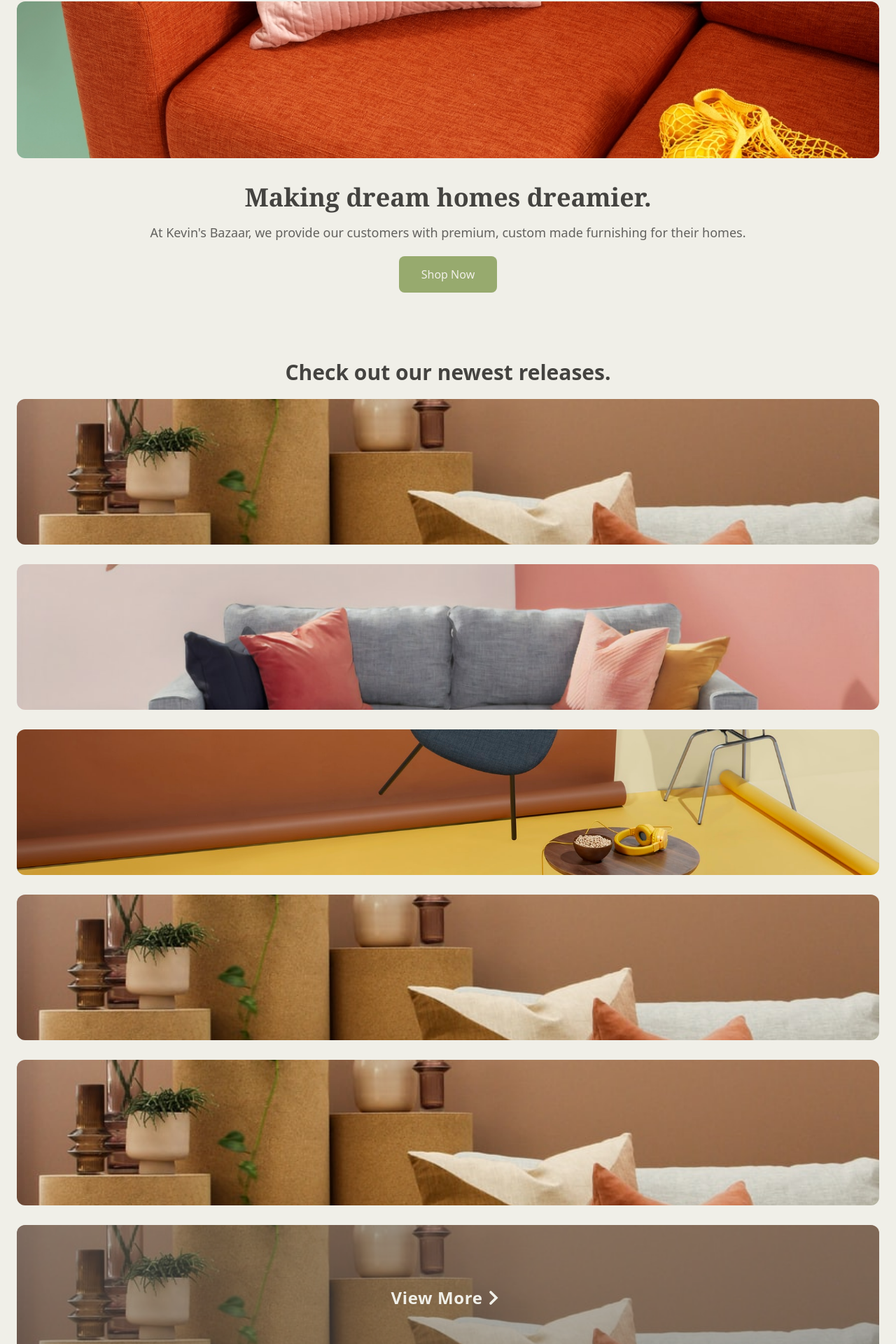
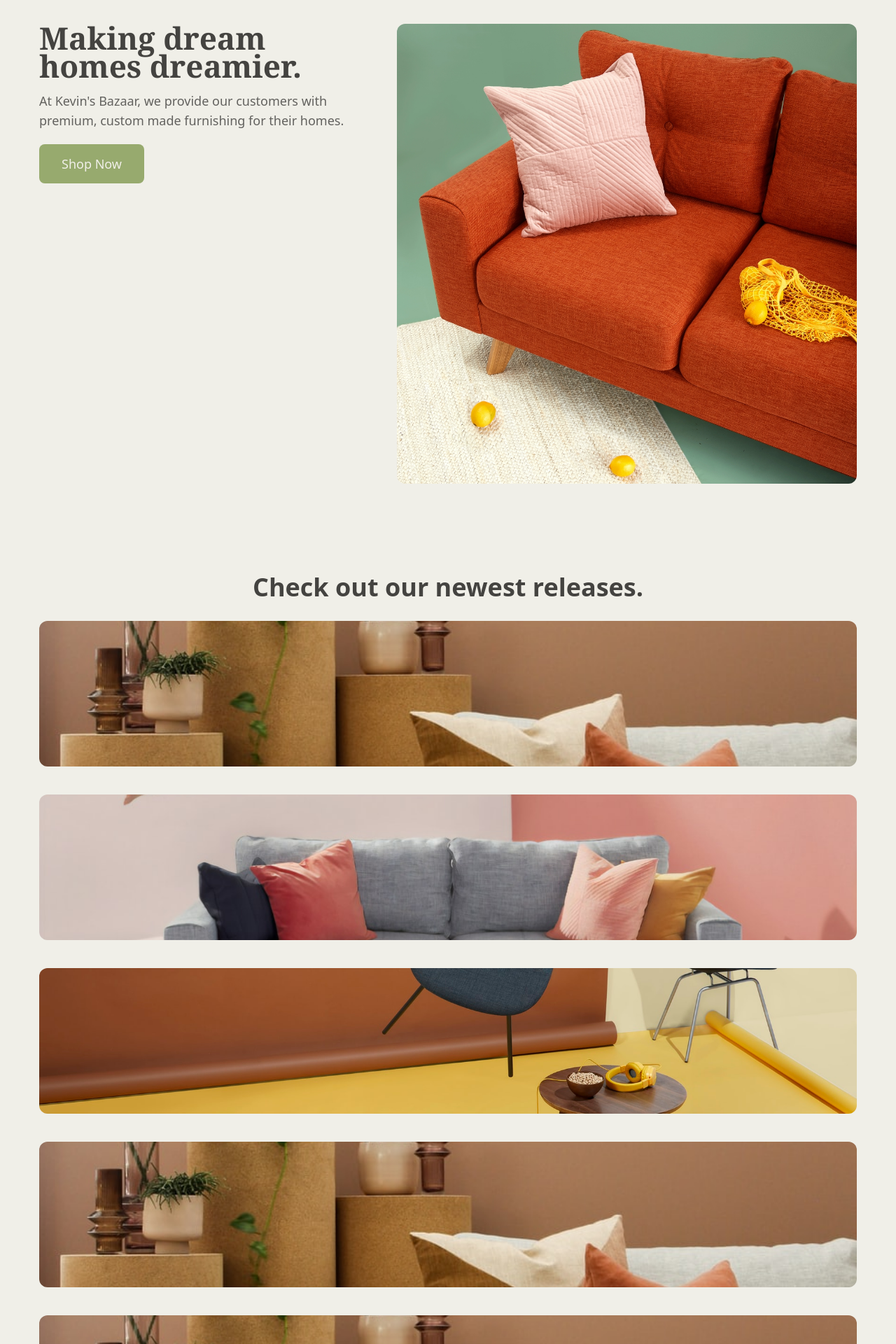
Before and after one commit to kevinMEH/kevins-bazaar, a React (Vite) app: page / in a window 1280 px wide. Shown: the part 158-2078 px from the top of the page at 70% size. Built offline with nearby package versions, Linux system fonts and the light colour scheme; a web font is replaced by a local one.

Commit message:
Medium resolution support

```diff
--- a/src/App.jsx
+++ b/src/App.jsx
@@ -42,7 +42,7 @@ const App = () => {
     }, [cart]);
 
     return (
-        <div className="p-6 min-h-screen flex flex-col">
+        <div className="p-6 md:px-14 md:py-10 min-h-screen flex flex-col">
             <Header />
             <div className="flex-1 flex flex-col">
                 <Routes>
--- a/src/Catalog/Products.jsx
+++ b/src/Catalog/Products.jsx
@@ -17,7 +17,7 @@ const Products = ({ products, addToCart, inCart }) => {
     }
 
     return (
-        <div className="grid-cols-1 space-y-6">
+        <div className="space-y-6 md:space-y-0 md:grid md:grid-cols-2 md:gap-x-5 md:gap-y-3">
             { cards }
         </div>
     )
@@ -50,18 +50,18 @@ const Card = ({ product, addToCart, inCart }) => {
     }
 
     return (
-        <a onClick={navigateToProductPage} className="block md:hover:bg-hover -m-2.5 p-4 rounded-xl">
+        <a onClick={navigateToProductPage} className="block md:col-span-1 md:hover:bg-hover -m-2.5 md:my-0 p-4 md:py-2 rounded-xl">
             <img className="rounded-lg h-52 w-full object-cover" src={product.thumbnail} />
             <div className="flex justify-between pt-3 px-1 pb-1">
                 <div className="text-medGray">
-                    <h2 className="font-semibold text-lg leading-snug">{product.name}</h2>
-                    <p className="leading-relaxed">{product.price}</p>
+                    <h2 className="font-semibold text-lg md:text-xl leading-snug">{product.name}</h2>
+                    <p className="leading-relaxed md:text-lg">{product.price}</p>
                 </div>
 
                 <div onClick={handleATC} className="flex">
                     {productInCart ?
-                        <img src={checkCircle} className="h-7 mt-1 pr-1" />
-                    :   <img src={shoppingBag} className="h-7 mt-1 pr-1" />
+                        <img src={checkCircle} className="h-7 md:h-8 mt-1 pr-1 md:pr-0" />
+                    :   <img src={shoppingBag} className="h-7 md:h-8 mt-1 pr-1 md:pr-0" />
                     }
                 </div>
             </div>
--- a/src/Error/Error.jsx
+++ b/src/Error/Error.jsx
@@ -5,12 +5,12 @@ const Error = ({ message }) => {
     let navigate = useNavigate();
 
     return (
-        <div className="my-auto">
-            <h1 className="text-lightGray text-lg text-center font-semibold tracking-wider">ERROR:</h1>
-            <h2 className="text-medGray text-3xl font-bold text-center">{ message }</h2>
+        <div className="my-auto md:space-y-2">
+            <h1 className="text-lightGray text-lg md:text-2xl text-center font-semibold tracking-wider">ERROR:</h1>
+            <h2 className="text-medGray text-3xl md:text-5xl font-bold text-center">{ message }</h2>
             <div className="flex justify-center">
                 <button onClick={() => navigate(-1)}
-                    className="mt-3.5 px-7 py-3.5 bg-green rounded-lg text-background"
+                    className="mt-3.5 px-7 py-3.5 md:py-4 md:text-xl bg-green rounded-lg text-background"
                 >Take me back!</button>
             </div>
         </div>
--- a/src/Home/Cards.jsx
+++ b/src/Home/Cards.jsx
@@ -12,8 +12,8 @@ import arrow from "../assets/chevronRight.svg";
 const Products = () => {
     return (
         <div>
-            <h2 className="text-darkGray font-bold text-3xl text-center px-4 pb-5">Check out our newest releases.</h2>
-            <div className="space-y-7">
+            <h2 className="text-darkGray font-bold text-3xl md:text-4xl text-center px-4 pb-5 md:pb-7">Check out our newest releases.</h2>
+            <div className="space-y-7 md:space-y-10">
                 <Card image={couchAndPillows} alt={"Gray couch and brown pillows"} />
                 <Card image={girlJumpCouch} alt={"Girl jumping on gray couch"} />
                 <Card image={chairsAndTable} alt="Navy chairs and wood table on yellow and brown background" end={isMobile} />
@@ -34,8 +34,8 @@ const Card = ({ image, alt, end = false }) => {
             { end ? <>
                 <div className="absolute bg-overlay top-0 left-0 right-0 bottom-0" />
                 <div className="absolute top-1/2 -translate-y-1/2 w-full flex items-center justify-center">
-                    <p className="text-2xl text-background font-semibold tracking-wide">View More</p>
-                    <img src={arrow} className="inline h-8" />
+                    <p className="text-2xl md:text-4xl text-background font-semibold tracking-wide">View More</p>
+                    <img src={arrow} className="inline h-8 md:h-12" />
                 </div>
             </> : <></> }
         </Link>
--- a/src/Home/Home.jsx
+++ b/src/Home/Home.jsx
@@ -3,7 +3,7 @@ import Cards from "./Cards";
 
 const Home = () => {
 	return (
-        <div className="space-y-24 pt-24 pb-32">
+        <div className="space-y-24 pt-24 md:pt-28 pb-32 md:space-y-32">
 			<Landing />
             <Cards />
         </div>
--- a/src/Home/Landing.jsx
+++ b/src/Home/Landing.jsx
@@ -1,20 +1,21 @@
 import { Link } from "react-router-dom";
 
 const Landing = () => {
+    return (
+        <div className="md:flex md:flex-row-reverse md:gap-8">
+            <div className="w-full h-auto">
+                <div className="rounded-xl aspect-3/2 md:aspect-square landingImage" />
+            </div>
 
-    return (
-        <div className="space-y-9">
-            <div className="rounded-xl h-56 w-full landingImage" />
-
-            <div className="space-y-4">
-                <h1 className="font-serif text-darkGray text-4xl font-bold text-center">
+            <div className="mt-9 md:mt-0 space-y-4 text-center md:text-left md:flex-grow">
+                <h1 className="font-serif text-darkGray text-4xl md:text-[2.75rem] font-bold">
                     Making dream homes dreamier.
                 </h1>
-                <p className="text-medGray text-lg text-center">At Kevin's Bazaar, we provide our customers with premium, custom made furnishing for their homes.</p>
-                <div className="flex justify-center pt-1">
+                <p className="text-medGray text-lg">At Kevin's Bazaar, we provide our customers with premium, custom made furnishing for their homes.</p>
+                <div className="flex justify-center md:justify-start pt-1">
                     <Link
                         to="catalog"
-                        className="px-8 py-3.5 rounded-lg inline-block
+                        className="px-8 py-3.5 rounded-lg md:text-lg inline-block
                         bg-green text-background font-medium">
                         Shop Now
                     </Link>
--- a/src/ProductPage/ProductPage.jsx
+++ b/src/ProductPage/ProductPage.jsx
@@ -45,33 +45,37 @@ const ProductPage = ({ addToCart, inCart, cart }) => {
         else if(!product) return <Error message="Product not found!" />
         else return (
 
-            <div className="space-y-4 pt-14 pb-32">
+            <div className="space-y-4 md:space-y-6 pt-14 pb-32">
                 <a onClick={() => navigate(-1)} className="flex text-lightGray font-medium text-lg">
                     <div className="flex mx-auto space-x-1">
-                        <img src={arrow} className="" />
+                        <img src={arrow} />
                         <p>Back</p>
                     </div>
                 </a>
 
-                <img src={product.thumbnail} className="rounded-xl h-56 w-full object-cover" />
+                <div className="space-y-4 md:space-y-6">
+                    <img src={product.thumbnail} className="rounded-xl h-auto aspect-3/2 w-full object-cover" />
 
-                <h1 className="font-semibold text-darkGray text-2xl pt-3">{product.name}</h1>
+                    <div className="space-y-4">
+                        <h1 className="font-semibold text-darkGray text-2xl md:text-3xl pt-3">{product.name}</h1>
 
-                <div className="space-y-0.5">
-                    <h2 className="text-darkGray text-lg font-medium">Description</h2>
-                    <p className="text-medGray leading-snug">{product.desc}</p>
+                        <div className="space-y-0.5 md:space-y-2">
+                            <h2 className="text-darkGray text-lg md:text-xl font-medium">Description</h2>
+                            <p className="text-medGray leading-snug md:text-lg">{product.desc}</p>
                         </div>
 
-                <div className="flex space-x-12 items-center py-2">
-                    <button onClick={handleATC} className="px-5 py-3.5 bg-green text-background rounded-lg font-medium flex space-x-2 items-center">
+                        <div className="flex space-x-12 md:space-x-20 items-center py-2">
+                            <button onClick={handleATC} className="px-5 py-3.5 bg-green text-background rounded-lg font-medium md:text-lg flex space-x-2 md:space-x-3 items-center">
                                 {productInCart ?
-                            <> <img src={check} className="inline h-5" />
+                                    <> <img src={check} className="inline h-5 md:h-6" />
                                     <p>Item In Cart</p> </>
-                        :   <> <img src={shoppingBag} className="inline h-5" />
+                                :   <> <img src={shoppingBag} className="inline h-5 md:h-6" />
                                     <p>Add To Cart</p> </>
                                 }
                             </button>
                             <p className="text-xl text-medGray">{product.price}</p>
+                        </div>
+                    </div>
                 </div>
             </div>
 
--- a/src/components/Footer.jsx
+++ b/src/components/Footer.jsx
@@ -1,7 +1,7 @@
 const Footer = () => {
     return (
         <footer className="text-lightGray space-y-2.5 sm:space-y-0 sm:flex sm:justify-between">
-            <div className="flex justify-between">
+            <div className="flex justify-between sm:gap-9">
                 <a href="mailto:bazaar@liao.gg">Contact</a>
                 <a href="https://github.com/kevinMEH/kevins-bazaar">Github</a>
                 <a href="https://github.com/kevinMEH/">kevinMEH</a>
```
Lines whose indentation alone changed are shown as unchanged.
